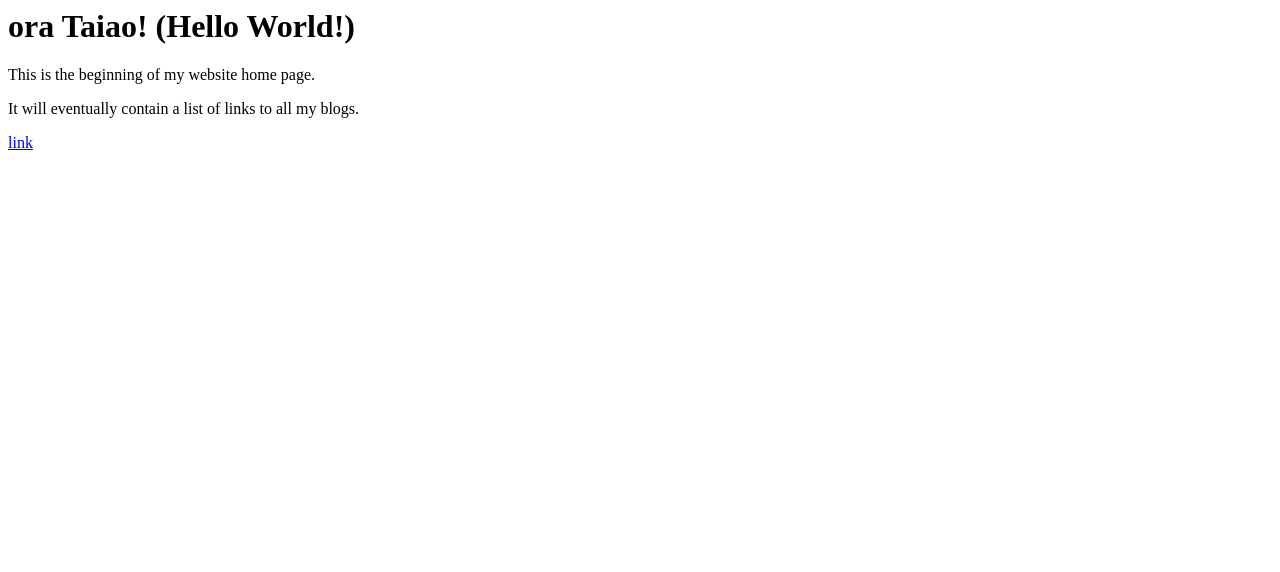
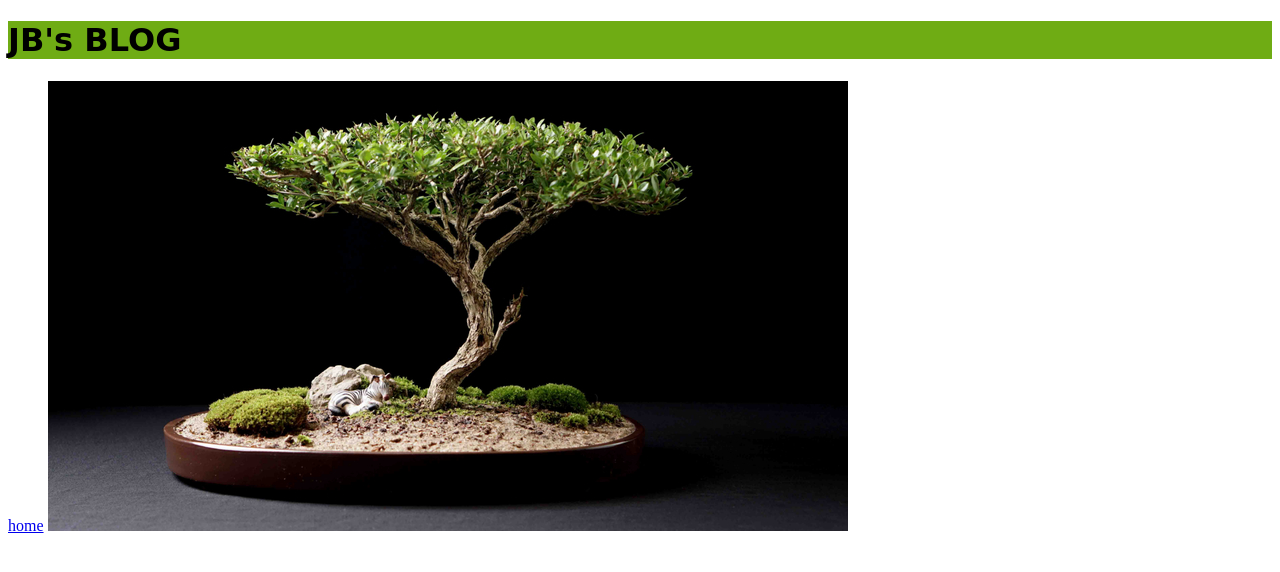
Before and after one commit to jsdbatchelor/jsdbatchelor.githgub.io, a plain HTML site: page index.html in a window 1280 px wide. Drawn offline with Linux system fonts and the light colour scheme; a web font is replaced by a local one.

Commit message:
Dev Blog
Blog

```diff
--- a/index.css
+++ b/index.css
@@ -1,7 +1,7 @@
 h1 {
 
     background-color: rgb(111, 172, 20);
-    text-align: center;
+    text-align: left;
     font-family: cursive;
 }
 
--- a/index.html
+++ b/index.html
@@ -1,13 +1,18 @@
+<!DOCTYPE html>
 <html>
-  <head>
-    <title>My blog</title>
+    <head>
+        <title> JB.Blog </title>
+        <meta charset="UTF-8">
+        <link href="https://fonts.googleapis.com/css2?family=Modak&display=swap" rel="stylesheet">
+        <link href="index.css" rel="stylesheet" type="text/css">
+    </head>
+
+    <h1> JB's BLOG</h1>
+
+    <a href="index.html">home</a>
+
   <body>
-    <h1 color=blue;
-  > ora Taiao! (Hello World!)</h1>
-    <p> This is the beginning of my website home page.</p>
-    <p> It will eventually contain a list of links to all my blogs. </p>
-    <a href="Bonsai.html">link</a>
 
-  </body>
-
-</html>
+    <img src="./full_Nigel_Saunders_9.jpg" alt="tree">
+   </body>
+</hmtl>
```
Also changed, not shown: Bonsai.html (+4 -6 lines), 1 other file.
